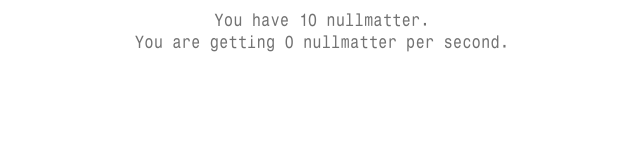
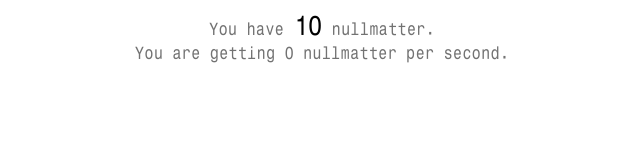
Before and after one commit to Nullmatter-Dimensions/Nullmatter-Dimensions.github.io, a plain HTML site: page index.html in a window 1280 px wide. Shown: the whole page, without its empty margins (318-958 px from the left). Drawn offline with Linux system fonts and the light colour scheme.

Commit message:
Update index.html

```diff
--- a/index.html
+++ b/index.html
@@ -8,7 +8,9 @@
 	  <link rel="stylesheet" href="stylesheets/style.css">
   </head>
   <body>
-    You have 10 nullmatter.<br>
-    You are getting 0 nullmatter per second.
+    <div id="top">
+      You have <span style="font-size: 25px; color: black">10</span> nullmatter.<br>
+      You are getting 0 nullmatter per second.
+    </div>
   </body>
 </html>
```
